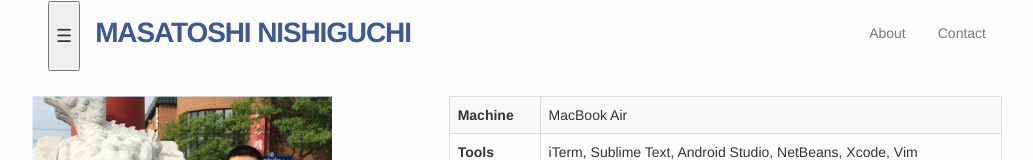
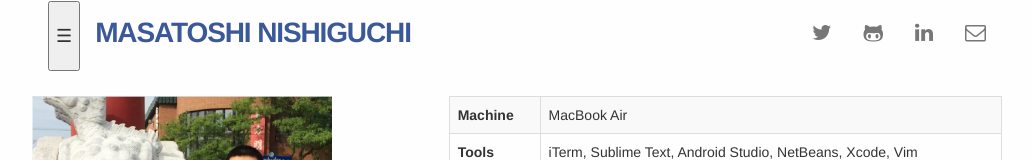
Before and after one commit to mnishiguchi/mnishiguchi_2015, a plain HTML site: page index.html in a window 1280 px wide. Shown: the top 160 px of the page, without its empty margins (123-1156 px from the left). Drawn offline with nearby package versions, Linux system fonts and the light colour scheme.

Commit message:
Add link icons

```diff
--- a/index.html
+++ b/index.html
@@ -14,7 +14,8 @@
 
     <!-- Bootstrap CSS -->
     <link rel="stylesheet" href="https://cdn.rawgit.com/twbs/bootstrap/v4-dev/dist/css/bootstrap.css">
-
+    <!-- Font Awesome -->
+    <link rel="stylesheet" href="https://maxcdn.bootstrapcdn.com/font-awesome/4.4.0/css/font-awesome.min.css">
     <!-- Custom styles -->
     <link rel="stylesheet" href="stylesheets/main.css">
     <link rel="stylesheet" href="stylesheets/buttons.css">
@@ -58,10 +59,16 @@
           <!-- Nav links -->
           <ul class="nav nav-pills pull-right">
             <li class="nav-item">
-              <a class="nav-link" href="https://www.linkedin.com/in/mnishiguchi">About</a>
+              <a class="nav-link" href="https://twitter.com/MNishiguchiDC"><i class="fa fa-twitter"></i></a>
             </li>
             <li class="nav-item">
-              <a class="nav-link" href="mailto:masatoshi.nishiguchi@udc.edu?Subject=Contact%20from%20http://mnishiguchi.github.io/">Contact</a>
+              <a class="nav-link" href="https://github.com/mnishiguchi"><i class="fa fa-github-alt"></i></a>
+            </li>
+            <li class="nav-item">
+              <a class="nav-link" href="https://www.linkedin.com/in/mnishiguchi"><i class="fa fa-linkedin"></i></a>
+            </li>
+            <li class="nav-item">
+              <a class="nav-link" href="mailto:masatoshi.nishiguchi@udc.edu?Subject=Contact%20from%20http://mnishiguchi.github.io/"><i class="fa fa-envelope-o"></i></a>
             </li>
           </ul>
         </nav>
--- a/stylesheets/main.css
+++ b/stylesheets/main.css
@@ -55,6 +55,7 @@ nav a.logo:hover {
 
 .navbar .nav li > a {
   color: #777;
+  font-size: 1.5em;
 }
 
 .navbar .nav li > a:hover,
```
